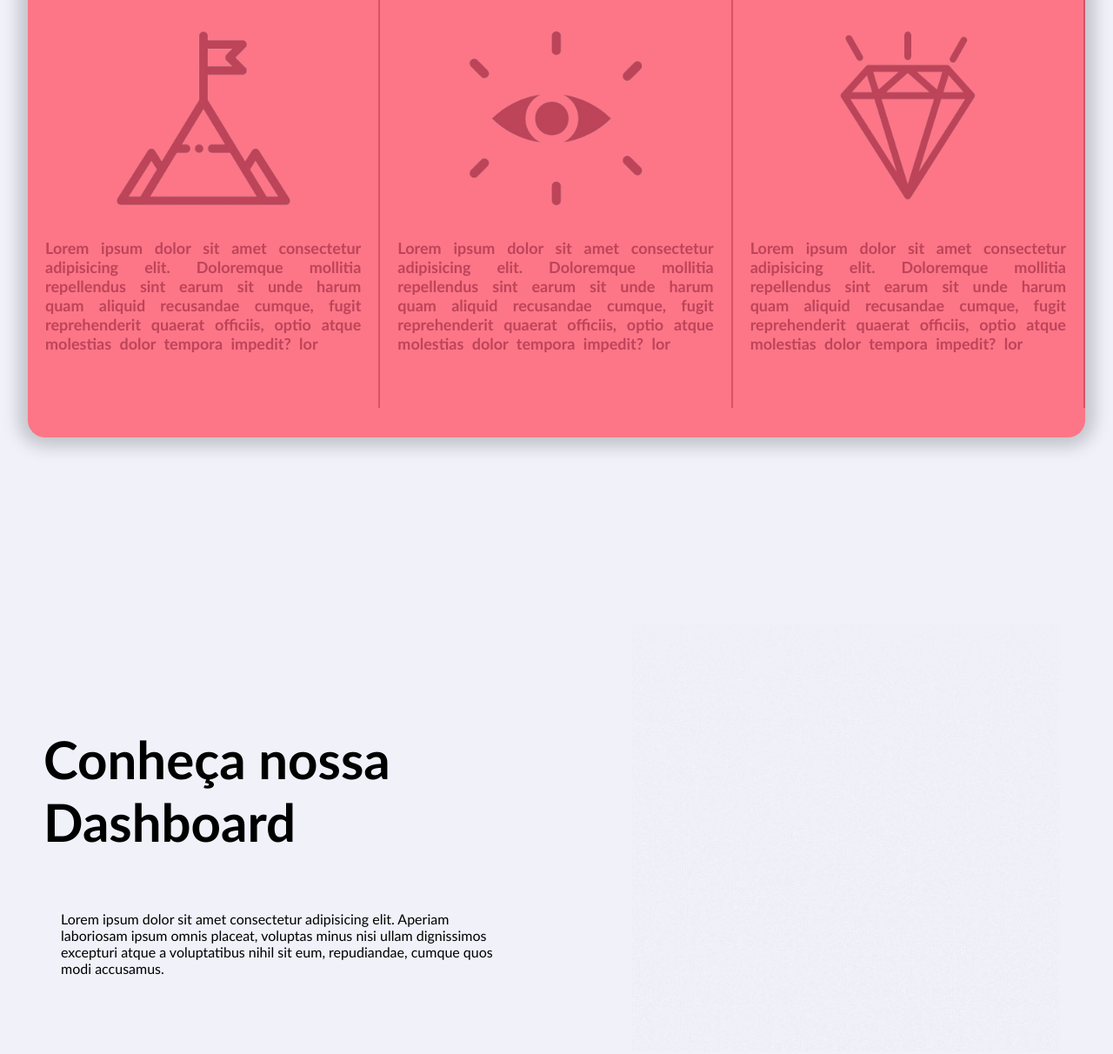
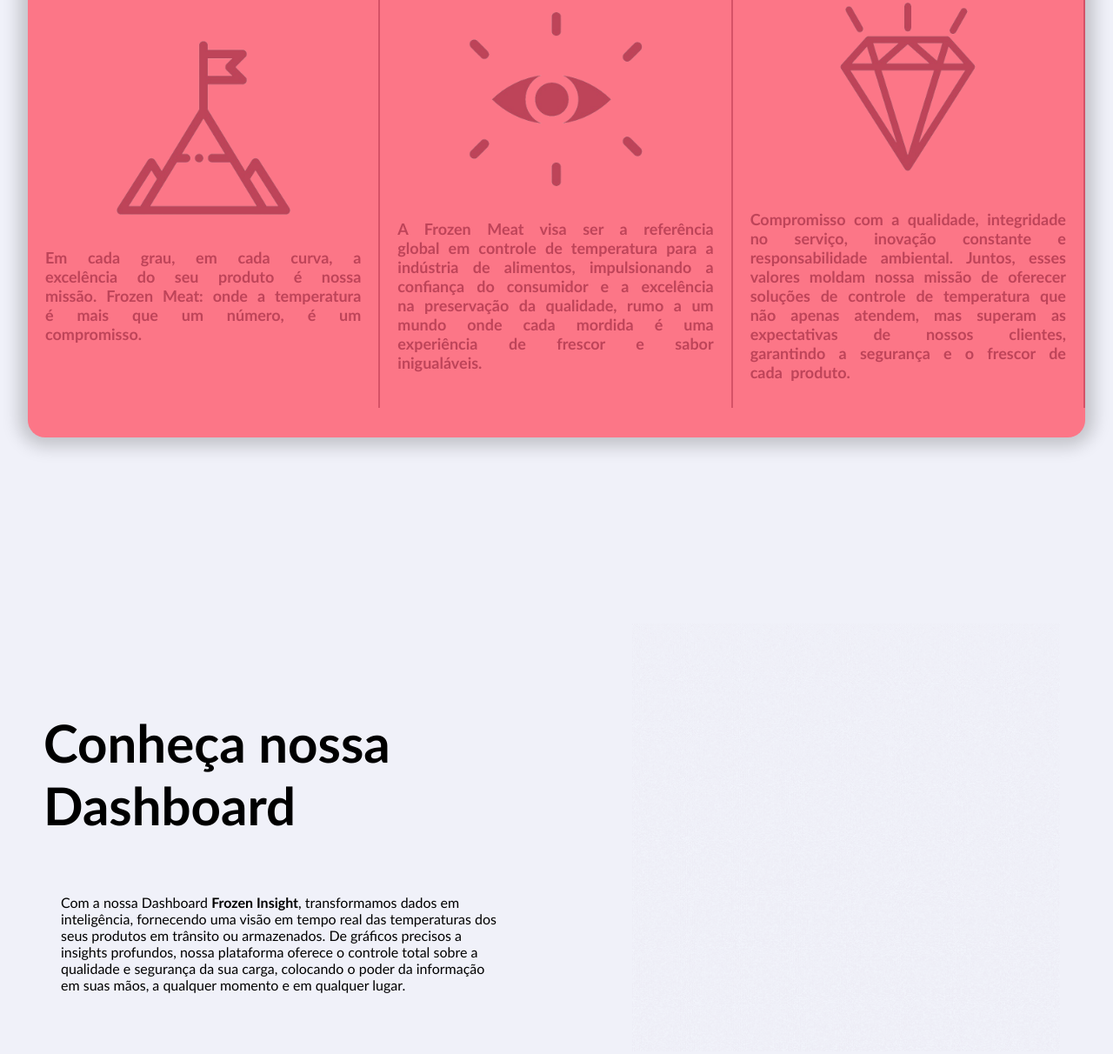
Before and after one commit to JoaoRossii/FrozenMeat_Sprint2, a plain HTML site: page FrozenMeat/index.html in a window 1280 px wide. Shown: the part 1037-2249 px from the top of the page at 87% size. Drawn offline with nearby package versions, Linux system fonts and the light colour scheme.

Commit message:
Versão com os textos atualizados

```diff
--- a/FrozenMeat/index.html
+++ b/FrozenMeat/index.html
@@ -51,7 +51,8 @@
         <div class="contento" id="contento">
             <div class="amos">
                 <h2>Frozen <span style="color: #bf3f55;">Meat</span></h2>
-                <p>Lorem ipsum dolor sit amet consectetur, adipisicing elit. Quaerat vel dolor ad enim quibusdam aliquid beatae, commodi nihil laborum vero, cum sit? Nobis architecto quo voluptatum in unde a odit.</p>
+                <p>Auxiliamos você a monitorar a temperatura desde o transporte da carne até dentro do seu frogorífico de uma maneira eficaz para o seu estabelecimento.
+                </p>
             </div>
             <div class="anoth">
                 <img src="meat.png" alt="">
@@ -63,17 +64,17 @@
             <div class="cardo">
                 <h2>Missão</h2>
                 <img src="misson-icon.png" alt="">
-                <p>Lorem ipsum dolor sit amet consectetur adipisicing elit. Doloremque mollitia repellendus sint earum sit unde harum quam aliquid recusandae cumque, fugit reprehenderit quaerat officiis, optio atque molestias dolor tempora impedit? lor</p>
+                <p>Em cada grau, em cada curva, a excelência do seu produto é nossa missão. <b>Frozen Meat:</b> onde a temperatura é mais que um número, é um compromisso.</p>
             </div>
             <div class="cardo">
                 <h2>Visão</h2>
                 <img src="vision-icon.png" alt="">
-                <p>Lorem ipsum dolor sit amet consectetur adipisicing elit. Doloremque mollitia repellendus sint earum sit unde harum quam aliquid recusandae cumque, fugit reprehenderit quaerat officiis, optio atque molestias dolor tempora impedit? lor</p>
+                <p>A Frozen Meat visa ser a referência global em controle de temperatura para a indústria de alimentos, impulsionando a confiança do consumidor e a excelência na preservação da qualidade, rumo a um mundo onde cada mordida é uma experiência de frescor e sabor inigualáveis.</p>
             </div>
             <div class="cardo">
                 <h2>Valores</h2>
                 <img src="value-icon.png" alt="">
-                <p>Lorem ipsum dolor sit amet consectetur adipisicing elit. Doloremque mollitia repellendus sint earum sit unde harum quam aliquid recusandae cumque, fugit reprehenderit quaerat officiis, optio atque molestias dolor tempora impedit? lor</p>
+                <p>Compromisso com a qualidade, integridade no serviço, inovação constante e responsabilidade ambiental. Juntos, esses valores moldam nossa missão de oferecer soluções de controle de temperatura que não apenas atendem, mas superam as expectativas de nossos clientes, garantindo a segurança e o frescor de cada produto.</p>
             </div>
         </div>
     </section>
@@ -82,7 +83,7 @@
             <div class="test-cont">
                 <div class="test-cont-um">
                     <h2>Conheça nossa Dashboard</h2>
-                    <p>Lorem ipsum dolor sit amet consectetur adipisicing elit. Aperiam laboriosam ipsum omnis placeat, voluptas minus nisi ullam dignissimos excepturi atque a voluptatibus nihil sit eum, repudiandae, cumque quos modi accusamus.</p>
+                    <p>Com a nossa Dashboard <b>Frozen Insight</b>, transformamos dados em inteligência, fornecendo uma visão em tempo real das temperaturas dos seus produtos em trânsito ou armazenados. De gráficos precisos a insights profundos, nossa plataforma oferece o controle total sobre a qualidade e segurança da sua carga, colocando o poder da informação em suas mãos, a qualquer momento e em qualquer lugar.</p>
                 </div>
                 <div class="test-cont-dois">
                     <img src="dash-gif.gif" alt="">
```
